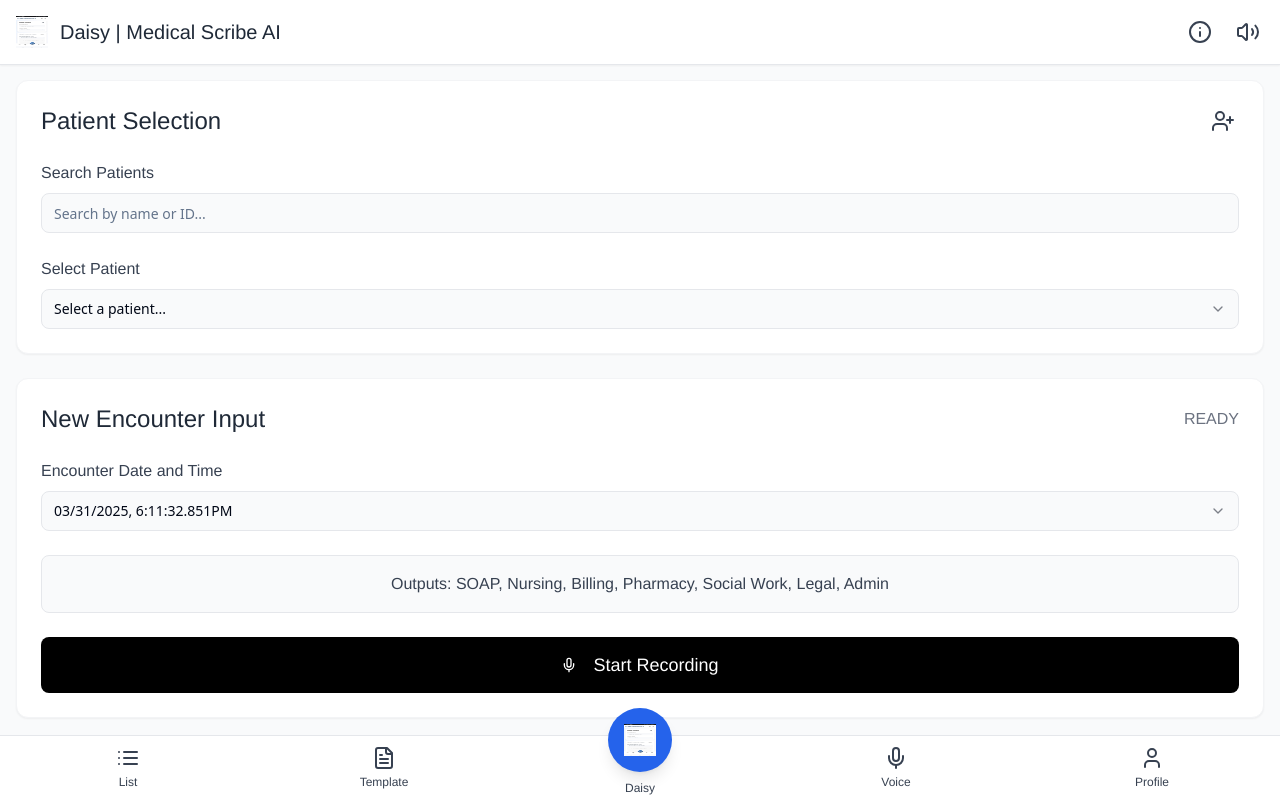
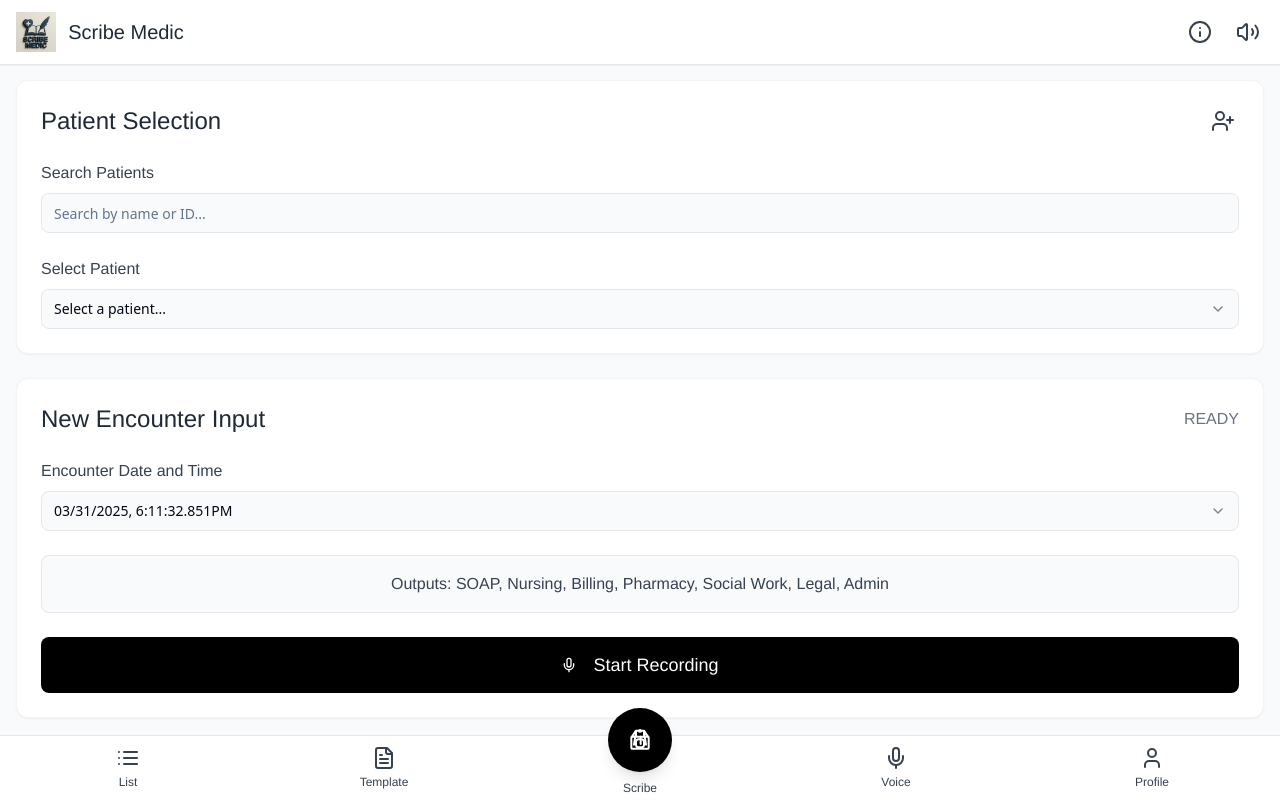
Before and after one commit to primemerchantapp/daisy-scribe-mate, a React (Vite) app: page / in a window 1280 px wide. Built offline with nearby package versions, Linux system fonts and the light colour scheme.

Commit message:
Update logo

```diff
--- a/src/components/BottomNavbar.tsx
+++ b/src/components/BottomNavbar.tsx
@@ -2,6 +2,42 @@
 import React from 'react';
 import { List, FileText, Mic, User } from 'lucide-react';
 import { Link, useLocation } from 'react-router-dom';
+
+const ScribeMedicIcon = () => (
+  <svg
+    width="100%"
+    height="100%"
+    viewBox="0 0 24 24"
+    fill="none"
+    xmlns="http://www.w3.org/2000/svg"
+    className="h-8 w-8"
+  >
+    <path
+      d="M12 4.5c-.4 0-.7.3-.7.7s.3.7.7.7.7-.3.7-.7-.3-.7-.7-.7zm-4.5 11l1-6.5m8 6.5l-1-6.5m-3 .5V15"
+      stroke="white"
+      strokeWidth="1.5"
+      strokeLinecap="round"
+      strokeLinejoin="round"
+    />
+    <path
+      d="M6 9.5h12c.3 0 .5.2.5.5v8c0 .3-.2.5-.5.5H6c-.3 0-.5-.2-.5-.5v-8c0-.3.2-.5.5-.5z"
+      stroke="white"
+      strokeWidth="1.5"
+    />
+    <path
+      d="M18 9.5l-3-4.5H9L6 9.5M9 5v4.5m6-4.5v4.5"
+      stroke="white"
+      strokeWidth="1.5"
+      strokeLinecap="round"
+      strokeLinejoin="round"
+    />
+    <path
+      d="M9 15.5c0 1.1.9 2 2 2h2c1.1 0 2-.9 2-2v-2c0-1.1-.9-2-2-2h-2c-1.1 0-2 .9-2 2v2z"
+      stroke="white"
+      strokeWidth="1.5"
+    />
+  </svg>
+);
 
 const BottomNavbar = () => {
   const location = useLocation();
@@ -20,14 +56,10 @@ const BottomNavbar = () => {
         </Link>
 
         <div className="relative w-full flex justify-center items-center">
-          <div className="absolute -top-8 bg-blue-600 p-4 rounded-full shadow-lg">
-            <img
-              src="/lovable-uploads/f8df9682-fe24-49d0-93e0-6d9187655ac9.png"
-              alt="Daisy Logo"
-              className="h-8 w-8 text-white"
-            />
+          <div className="absolute -top-8 bg-black p-4 rounded-full shadow-lg">
+            <ScribeMedicIcon />
           </div>
-          <span className="text-xs mt-10 text-gray-700 font-helvetica">Daisy</span>
+          <span className="text-xs mt-10 text-gray-700 font-helvetica">Scribe</span>
         </div>
 
         <Link to="/voice" className="flex flex-col items-center justify-center w-full py-1">
--- a/src/components/Header.tsx
+++ b/src/components/Header.tsx
@@ -5,14 +5,16 @@ import { Info, Volume2 } from 'lucide-react';
 const Header = () => {
   return (
     <header className="fixed top-0 left-0 right-0 z-10 bg-white border-b border-gray-200 shadow-sm">
-      <div className="container mx-auto px-4 py-4 flex items-center justify-between">
+      <div className="container mx-auto px-4 py-3 flex items-center justify-between">
         <div className="flex items-center">
-          <img
-            src="/lovable-uploads/f8df9682-fe24-49d0-93e0-6d9187655ac9.png"
-            alt="Daisy Logo"
-            className="h-8 w-8 mr-3"
-          />
-          <h1 className="text-xl font-medium text-gray-800 font-helvetica">Daisy | Medical Scribe AI</h1>
+          <div className="relative mr-3">
+            <img
+              src="/lovable-uploads/3a264ed8-7828-4bac-823d-7c4cf98e5b7e.png"
+              alt="Scribe Medic Logo"
+              className="h-10 w-auto"
+            />
+          </div>
+          <h1 className="text-xl font-medium text-gray-800 font-helvetica">Scribe Medic</h1>
         </div>
         <div className="flex space-x-4">
           <button className="text-gray-700 p-1 rounded-full hover:bg-gray-100">
```
Also changed, not shown: public/lovable-uploads/3a264ed8-7828-4bac-823d-7c4cf98e5b7e.png (added).
